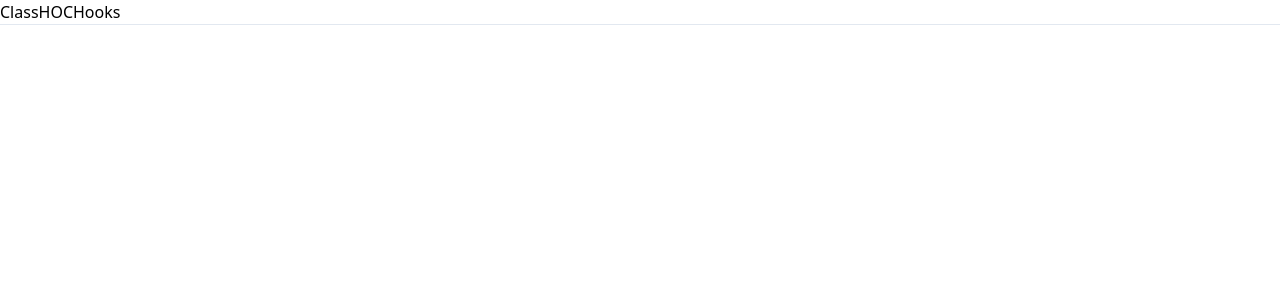
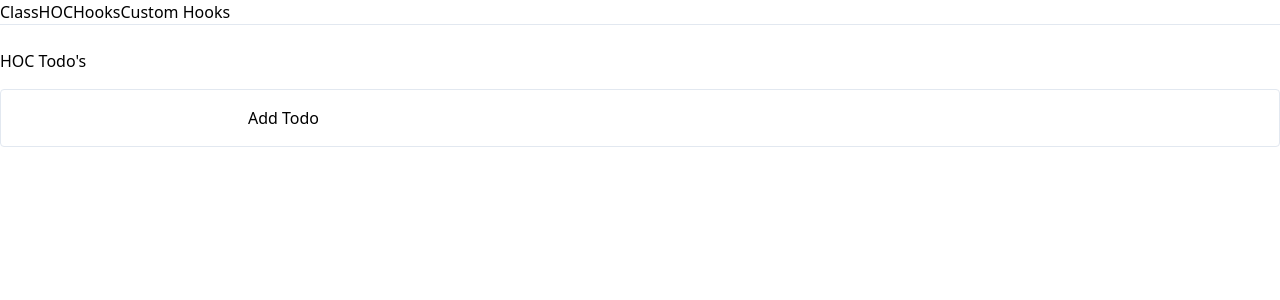
Before and after one commit to codytooker/hooks-example, a React (Create React App) app: page /hooks-custom in a window 1280 px wide. Shown: the top 300 px of the page. Built offline with nearby package versions, Linux system fonts and the light colour scheme.

Commit message:
add custom hook

```diff
--- a/src/App.js
+++ b/src/App.js
@@ -6,6 +6,7 @@ import Home from './components/routes/Home'
 import ClassTodos from './components/routes/ClassTodos'
 import HocTodos from './components/routes/HocTodos'
 import HookTodos from './components/routes/HookTodos'
+import CustomHookTodos from './components/routes/CustomHookTodos'
 
 const App = () => (
   <BrowserRouter>
@@ -15,6 +16,7 @@ const App = () => (
       <Route exact path="/class" component={ClassTodos} />
       <Route exact path="/class-hoc" component={HocTodos} />
       <Route exact path="/hooks" component={HookTodos} />
+      <Route exact path="/hooks-custom" component={CustomHookTodos} />
     </Switch>
   </BrowserRouter>
 )
--- /dev/null
+++ b/src/components/routes/CustomHookTodos/index.js
@@ -0,0 +1,20 @@
+import React from 'react'
+
+import { Page, Container, Title } from '../../ui/layout'
+import Todos from '../../ui/Todos'
+import useLocalStorageArray from '../../../hooks/useLocalStorageArray'
+
+const CustomHookTodos = () => {
+  const [todos, addTodo, removeTodo] = useLocalStorageArray('customHook')
+
+  return (
+    <Page>
+      <Container>
+        <Title>HOC Todo's</Title>
+        <Todos todos={todos} addTodo={addTodo} removeTodo={removeTodo} />
+      </Container>
+    </Page>
+  )
+}
+
+export default CustomHookTodos
--- a/src/components/ui/Navigation/index.js
+++ b/src/components/ui/Navigation/index.js
@@ -10,6 +10,7 @@ const Navigation = () => {
         <Link to="/class">Class</Link>
         <Link to="/class-hoc">HOC</Link>
         <Link to="/hooks">Hooks</Link>
+        <Link to="/hooks-custom">Custom Hooks</Link>
       </Container>
     </NavContainer>
   )
--- /dev/null
+++ b/src/hooks/useLocalStorageArray.js
@@ -0,0 +1,23 @@
+import { useState, useEffect } from 'react'
+
+import removeAtIndex from '../utils/removeAtIndex'
+
+export default (key) => {
+  const [arr, setArr] = useState(
+    () => JSON.parse(window.localStorage.getItem(key)) || []
+  )
+
+  useEffect(() => {
+    window.localStorage.setItem(key, JSON.stringify(arr))
+  }, [arr])
+
+  const add = (item) => {
+    setArr([...arr, item])
+  }
+
+  const remove = (index) => {
+    setArr(removeAtIndex(arr, index))
+  }
+
+  return [arr, add, remove]
+}
```
